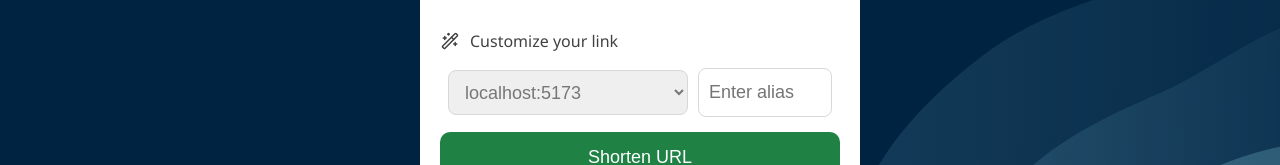
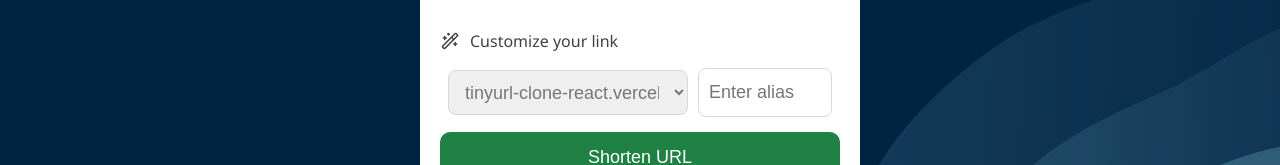
Before and after one commit to BPOTW/tinyurl_clone_react, a React (Vite) app: page / in a window 1280 px wide. Shown: the part 271-436 px from the top of the page. Built offline with nearby package versions, Linux system fonts and the light colour scheme.

Commit message:
Update App.jsx

```diff
--- a/src/App.jsx
+++ b/src/App.jsx
@@ -15,7 +15,7 @@ function App() {
 
   async function generateUrl() {
   let urlId = usersOwnUrlId || generateUniqueId();
-  const finalUrl = `http://localhost:5173/${urlId}`;
+  const finalUrl = `https://tinyurl-clone-react.vercel.app/${urlId}`;
   setgeneratedUrl(finalUrl);
 
   const urlData = {
@@ -212,6 +212,7 @@ function App() {
           <div id="bottom-inputs-div">
             {/* <input id="bottom-input-1" type="text" /> */}
             <select id="bottom-input-1" >
+              <option value="one" >tinyurl-clone-react.vercel.app/</option>
               <option value="one" >localhost:5173</option>
             </select>
             <input id="bottom-input-2" type="text" onChange={(e) => { setusersOwnUrlId(e.target.value) }} placeholder="Enter alias" />
```
